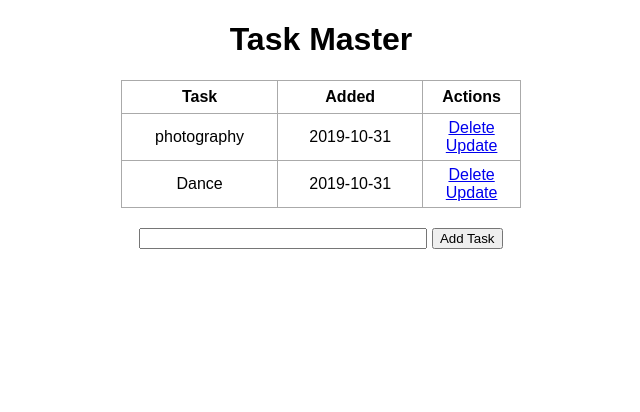
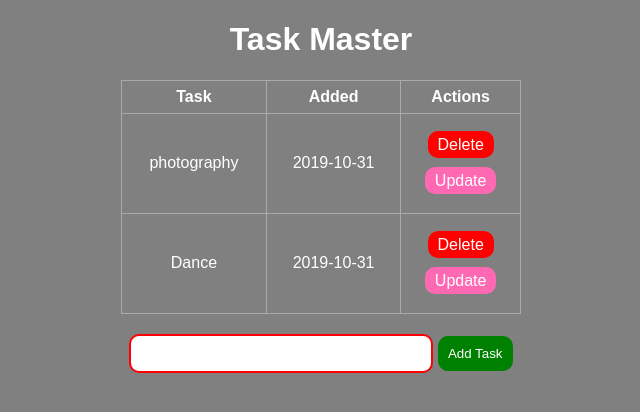
Before and after one commit to saha98rishav/flasktodoapp, a Flask app: page / in a window 1280 px wide. Shown: the top 412 px of the page, without its empty margins (319-959 px from the left). Run offline with Flask 2, Linux system fonts and the light colour scheme; data comes from the database, SQL or seed files in the repository; both versions use the stored data as it was after the commit.

Commit message:
Added CSS

```diff
--- a/static/css/main.css
+++ b/static/css/main.css
@@ -1,11 +1,50 @@
 body {
     margin: 0;
     font-family: sans-serif;
+    background-color: grey;
 }
 
 .content {
     margin: 0 auto;
     width: 400px;
+    color: white;
+}
+
+#update {
+    text-decoration: none;
+    color: white;
+    padding: 5px 10px;
+    background-color: hotpink;
+    border-radius: 10px;
+    text-align: center;
+}
+
+#delete {
+    text-decoration: none;
+    color: white;
+    padding: 5px 10px;
+    Background-color: red;
+    border-radius: 10px;
+    text-align: center;
+}
+
+.rows {
+    height: 100px;
+}
+
+#button {
+    color: white;
+    background-color: green;
+    padding: 10px;
+    border-radius: 10px;
+    border: none;
+    text-align: center;
+}
+
+input {
+    padding: 10px 10px;
+    border: 2px solid red;
+    border-radius: 10px;
 }
 
 table, td, th {
--- a/templates/index.html
+++ b/templates/index.html
@@ -17,13 +17,14 @@
       <th>Actions</th>
     </tr>
     {% for task in tasks  %}
-    <tr>
+    <tr class = "rows">
       <td>{{ task.content }}</td>
       <td>{{ task.date_created.date() }}</td>
       <td>
-        <a href="/delete/{{task.id}}">Delete</a>
+        <a href="/delete/{{task.id}}" id = "delete">Delete</a>
         <br>
-	<a href="/update/{{task.id}}">Update</a>
+	<br>
+	<a href="/update/{{task.id}}" id = "update">Update</a>
       </td>
     </tr>
     {% endfor %}
@@ -33,7 +34,7 @@
   <div class="form">
     <form action="/" method="POST">
       <input name="content" type="text" id="content">
-      <input type="submit" value = 'Add Task'>
+      <input type="submit" value = 'Add Task' id = "button">
     </form>
   </div>
 </div>
--- a/templates/update.html
+++ b/templates/update.html
@@ -11,7 +11,7 @@
   <div class="form">
     <form action="/update/{{task.id}}" method = "POST">
       <input name="content" type="text" value="{{task.content}}">
-      <input type="submit" value="Update">
+      <input type="submit" value="Update" id = "button">
     </form>
   </div>
 
```
Also changed, not shown: test.db.
